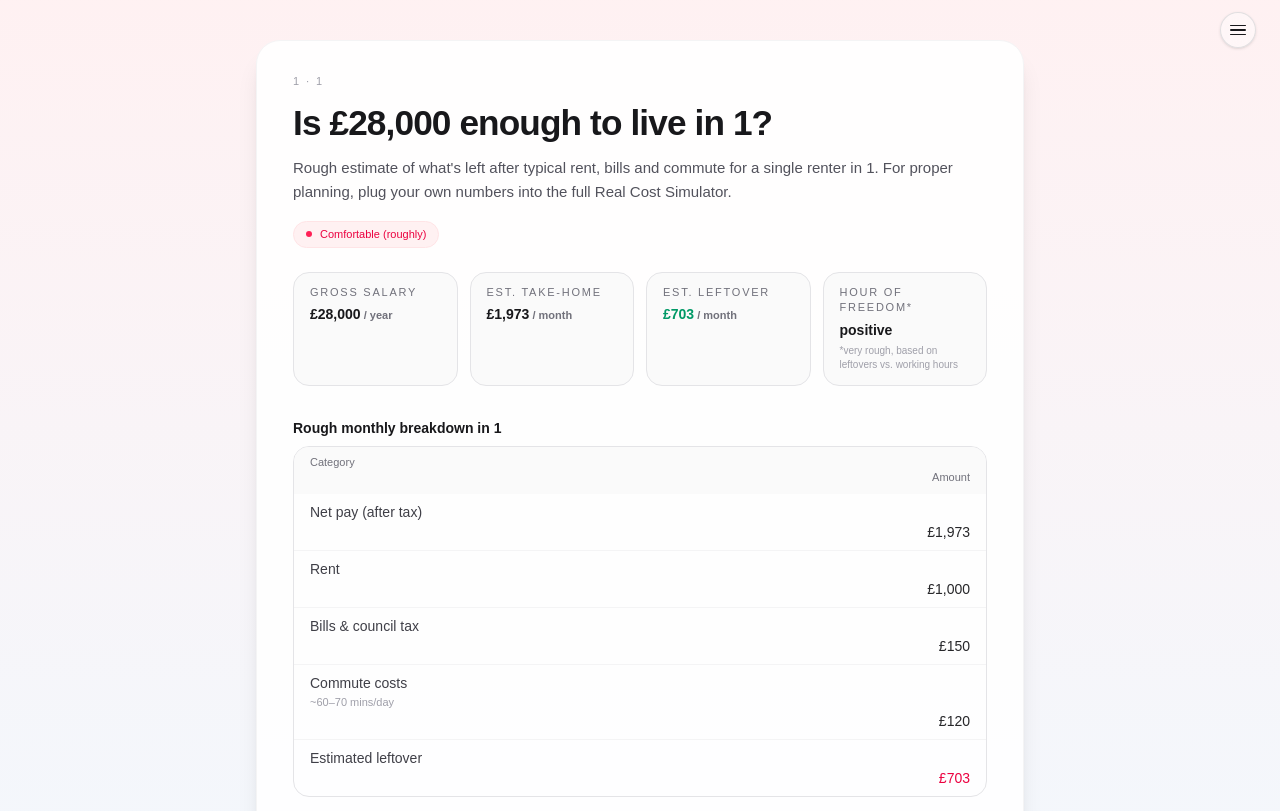
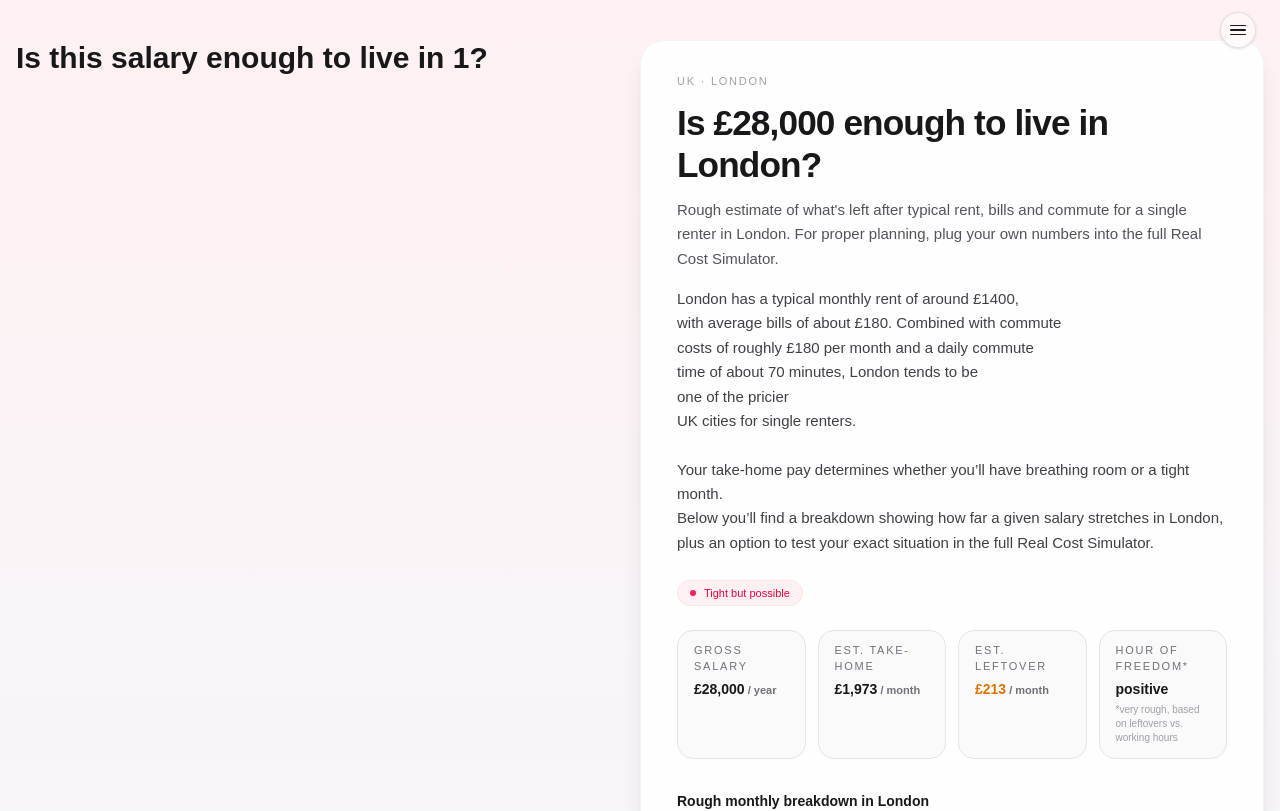
Before and after one commit to bendover19/real-cost-sim, a Next.js app: page /enough/1/1 in a window 1280 px wide. Shown: the top 811 px of the page. Built offline with nearby package versions, Linux system fonts and the light colour scheme.

Commit message:
Update page.tsx

```diff
--- a/app/enough/[country]/[city]/page.tsx
+++ b/app/enough/[country]/[city]/page.tsx
@@ -1,55 +1,57 @@
-// app/enough/[country]/[city]/page.tsx
 import type { Metadata } from "next";
 import { Suspense } from "react";
 import EnoughClient from "../../EnoughClient";
+import { UK_CITIES, generateCityDescription } from "@/app/cityConfig";
+
+type Props = {
+  params: {
+    country: string;
+    city: string;
+  };
+};
 
 export const dynamic = "force-dynamic";
 
-type Params = {
-  country?: string;
-  city?: string;
-};
+export function generateMetadata({ params }: Props): Metadata {
+  const citySlug = params.city.toLowerCase();
+  const city = UK_CITIES.find(c => c.slug === citySlug);
 
-type Props = {
-  params?: Params;
-};
+  const cityLabel = city ? city.label : citySlug.charAt(0).toUpperCase() + citySlug.slice(1);
 
-export function generateMetadata({ params }: Props): Metadata {
-  const rawCountry = params?.country ?? "uk";
-  const rawCity = params?.city ?? "london";
-
-  const country = rawCountry.toLowerCase();
-  const city = rawCity.toLowerCase();
-
-  const prettyCity = city.charAt(0).toUpperCase() + city.slice(1);
-
-  const canonicalBase =
-    process.env.NEXT_PUBLIC_SITE_URL ?? "https://www.real-cost-sim.com";
-  const canonical = `${canonicalBase}/enough/${country}/${city}`;
+  const canonicalBase = process.env.NEXT_PUBLIC_SITE_URL ?? "https://www.real-cost-sim.com";
+  const canonical = `${canonicalBase}/enough/${params.country}/${params.city}`;
 
   return {
-    title: `Is this salary enough to live in ${prettyCity}? | Real Cost Sim`,
-    description: `Rough estimate of what's left after rent, bills and commute for a single renter in ${prettyCity}. Check if your salary is enough for ${prettyCity} using the Real Cost Sim.`,
-    alternates: {
-      canonical,
-    },
+    title: `Is this salary enough to live in ${cityLabel}? | Real Cost Sim`,
+    description: `Estimate rent, bills, commute and leftover salary for living in ${cityLabel}.`,
+    alternates: { canonical },
   };
 }
 
 export default function EnoughCityPage({ params }: Props) {
-  const country = (params?.country ?? "uk").toLowerCase();
-  const city = (params?.city ?? "london").toLowerCase();
+  const citySlug = params.city.toLowerCase();
+  const city = UK_CITIES.find(c => c.slug === citySlug);
+
+  const cityLabel = city ? city.label : citySlug;
+  const description = city ? generateCityDescription(city) : "";
 
   return (
     <main className="min-h-screen flex justify-center items-start bg-gradient-to-b from-rose-50 to-sky-50 px-4 py-10">
-      <Suspense
-        fallback={
-          <div className="mt-16 text-sm text-zinc-500">
-            Loading the calculator…
-          </div>
-        }
-      >
-        <EnoughClient country={country} city={city} />
+
+      {/* ⭐ SERVER-RENDERED SEO BLOCK — THIS IS THE FIX ⭐ */}
+      <section className="w-full max-w-3xl mb-8">
+        <h1 className="text-3xl font-semibold text-zinc-900 mb-4">
+          Is this salary enough to live in {cityLabel}?
+        </h1>
+
+        <p className="text-[14px] text-zinc-700 leading-relaxed">
+          {description}
+        </p>
+      </section>
+
+      {/* Client-side simulator (can still hydrate normally) */}
+      <Suspense fallback={<div className="mt-16 text-sm text-zinc-500">Loading the calculator…</div>}>
+        <EnoughClient serverCity={citySlug} />
       </Suspense>
     </main>
   );
```
